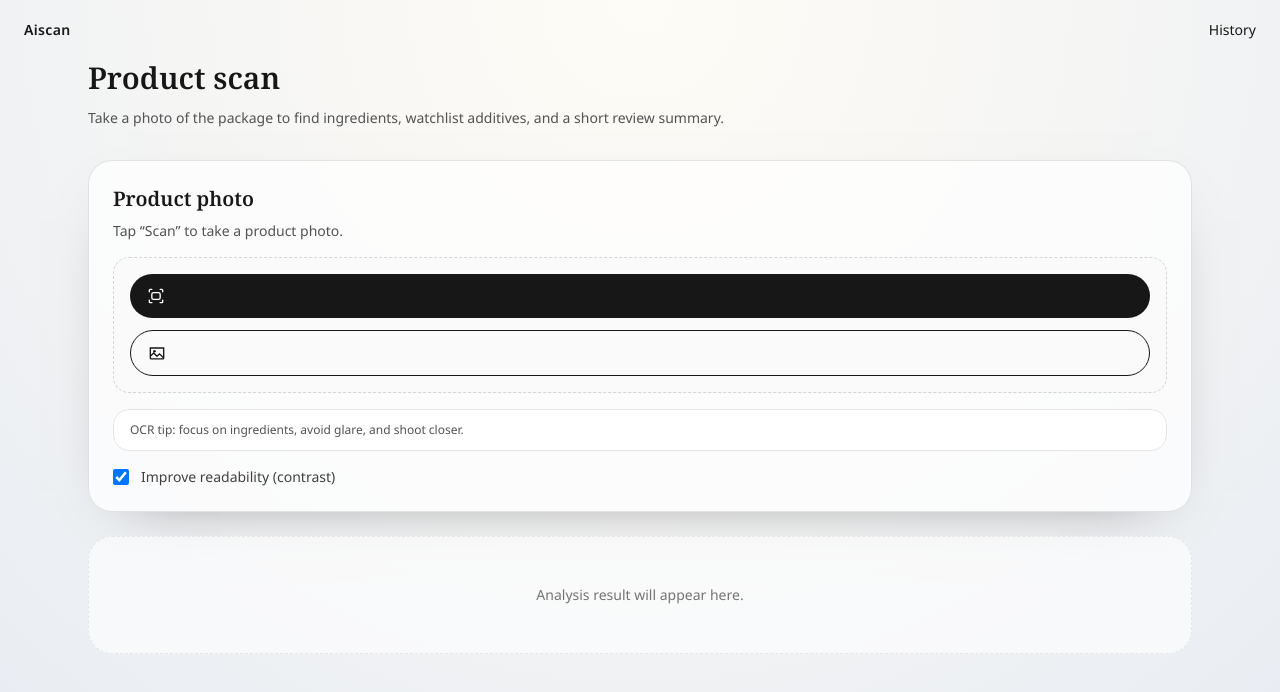
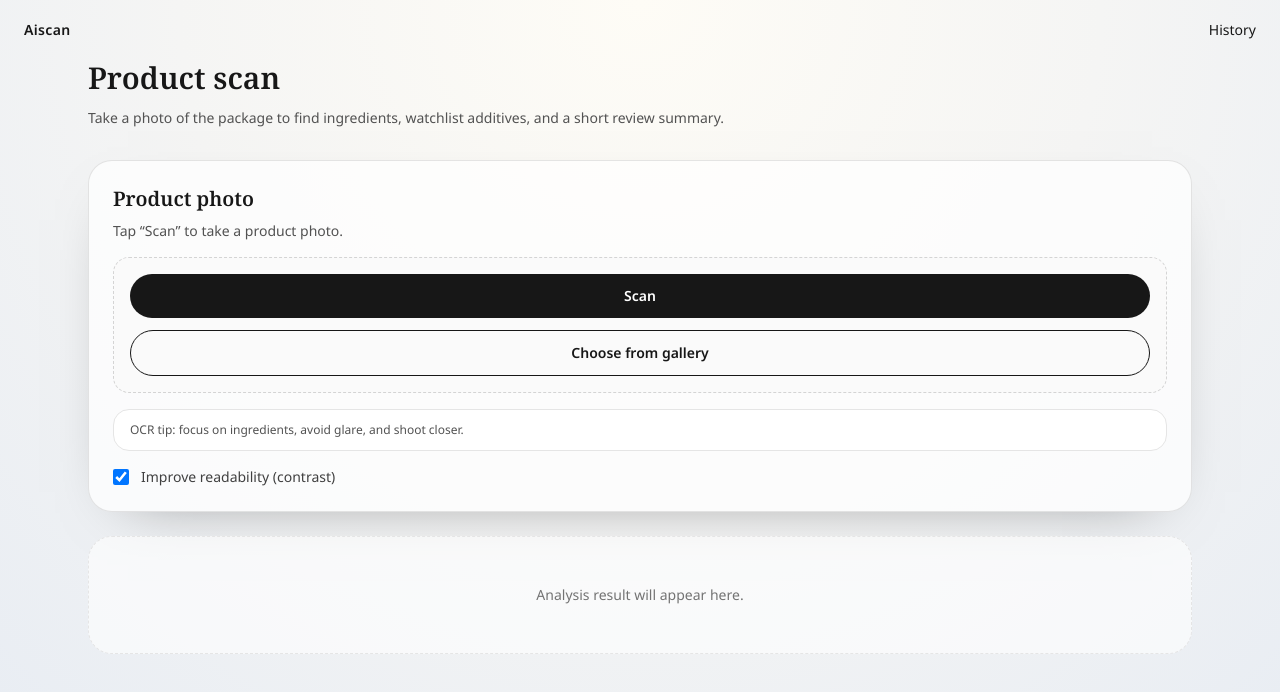
Before and after one commit to Ramiz2284/AI_Sacan_web, a Next.js app: page /scan in a window 1280 px wide. Shown: the top 692 px of the page. Built offline with nearby package versions, Linux system fonts and the light colour scheme.

Commit message:
Restore camera button labels

```diff
--- a/src/components/ScanForm.tsx
+++ b/src/components/ScanForm.tsx
@@ -304,15 +304,7 @@ export default function ScanForm() {
                 aria-label={lang === "ru" ? "Сканировать" : lang === "tr" ? "Tara" : "Scan"}
                 title={lang === "ru" ? "Сканировать" : lang === "tr" ? "Tara" : "Scan"}
               >
-                <svg width="20" height="20" viewBox="0 0 24 24" fill="none" aria-hidden="true">
-                  <path
-                    d="M4 7V5a1 1 0 0 1 1-1h2M20 7V5a1 1 0 0 0-1-1h-2M4 17v2a1 1 0 0 0 1 1h2M20 17v2a1 1 0 0 1-1 1h-2"
-                    stroke="currentColor"
-                    strokeWidth="1.6"
-                    strokeLinecap="round"
-                  />
-                  <rect x="7" y="8" width="10" height="8" rx="2" stroke="currentColor" strokeWidth="1.6" />
-                </svg>
+                {lang === "ru" ? "Сканировать" : lang === "tr" ? "Tara" : "Scan"}
               </button>
               <button
                 type="button"
@@ -333,11 +325,11 @@ export default function ScanForm() {
                     : "Choose from gallery"
                 }
               >
-                <svg width="20" height="20" viewBox="0 0 24 24" fill="none" aria-hidden="true">
-                  <path d="M4 6h16v12a1 1 0 0 1-1 1H5a1 1 0 0 1-1-1V6z" stroke="currentColor" strokeWidth="1.6" />
-                  <circle cx="9" cy="10" r="1.5" fill="currentColor" />
-                  <path d="M4 16l4-4 4 4 3-3 5 5" stroke="currentColor" strokeWidth="1.6" />
-                </svg>
+                {lang === "ru"
+                  ? "Выбрать из галереи"
+                  : lang === "tr"
+                  ? "Galeriden seç"
+                  : "Choose from gallery"}
               </button>
             </div>
           )}
@@ -362,14 +354,7 @@ export default function ScanForm() {
                       aria-label={lang === "ru" ? "Сделать фото" : lang === "tr" ? "Foto çek" : "Capture"}
                       title={lang === "ru" ? "Сделать фото" : lang === "tr" ? "Foto çek" : "Capture"}
                     >
-                      <svg width="20" height="20" viewBox="0 0 24 24" fill="none" aria-hidden="true">
-                        <path
-                          d="M4 7h3l2-2h6l2 2h3a1 1 0 0 1 1 1v9a2 2 0 0 1-2 2H5a2 2 0 0 1-2-2V8a1 1 0 0 1 1-1z"
-                          stroke="currentColor"
-                          strokeWidth="1.6"
-                        />
-                        <circle cx="12" cy="13" r="3.5" stroke="currentColor" strokeWidth="1.6" />
-                      </svg>
+                      {lang === "ru" ? "Сделать фото" : lang === "tr" ? "Foto çek" : "Capture"}
                     </button>
                     <button
                       type="button"
@@ -378,9 +363,7 @@ export default function ScanForm() {
                       aria-label={lang === "ru" ? "Отмена" : lang === "tr" ? "İptal" : "Cancel"}
                       title={lang === "ru" ? "Отмена" : lang === "tr" ? "İptal" : "Cancel"}
                     >
-                      <svg width="20" height="20" viewBox="0 0 24 24" fill="none" aria-hidden="true">
-                        <path d="M6 6l12 12M18 6l-12 12" stroke="currentColor" strokeWidth="1.8" strokeLinecap="round" />
-                      </svg>
+                      {lang === "ru" ? "Отмена" : lang === "tr" ? "İptal" : "Cancel"}
                     </button>
                   </div>
                 </>
@@ -400,10 +383,7 @@ export default function ScanForm() {
                       aria-label={lang === "ru" ? "Переснять" : lang === "tr" ? "Yeniden çek" : "Retake"}
                       title={lang === "ru" ? "Переснять" : lang === "tr" ? "Yeniden çek" : "Retake"}
                     >
-                      <svg width="20" height="20" viewBox="0 0 24 24" fill="none" aria-hidden="true">
-                        <path d="M7 7h4v-4" stroke="currentColor" strokeWidth="1.6" strokeLinecap="round" strokeLinejoin="round" />
-                        <path d="M7 7a7 7 0 1 1-1 9" stroke="currentColor" strokeWidth="1.6" strokeLinecap="round" />
-                      </svg>
+                      {lang === "ru" ? "Переснять" : lang === "tr" ? "Yeniden çek" : "Retake"}
                     </button>
                     <button
                       type="button"
```
